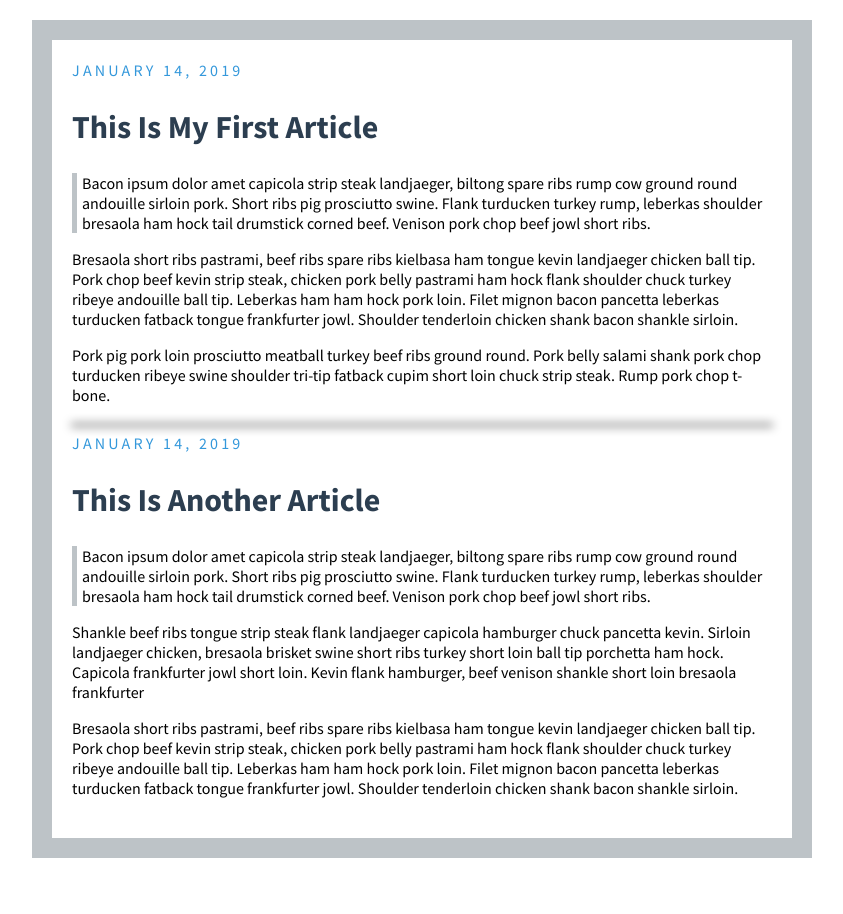
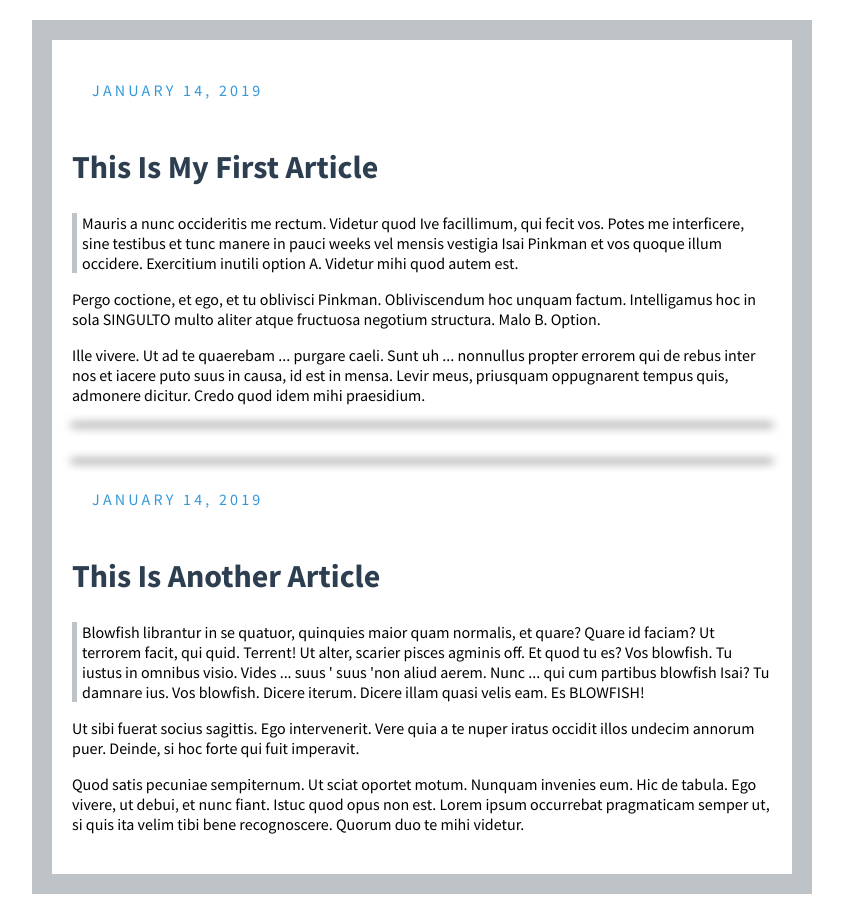
Before and after one commit to jsoto3000/j-soto-first-blog, a plain HTML site: page index.html in a window 1280 px wide. Shown: the whole page, without its empty margins (218-1061 px from the left). Before the commit the page ends 878 px from the top, so only its background shows below. Drawn offline with Linux system fonts and the light colour scheme.

Commit message:
updated gtml file with new ipsum

```diff
--- a/css/styles.css
+++ b/css/styles.css
@@ -1,5 +1,3 @@
-@import url(https://fonts.googleapis.com/css?family=Source+Sans+Pro:400,700);
-
 body {
   width: 80%;
   border: 20px solid #bdc3c7;
@@ -17,6 +15,7 @@ body {
   color: #3498db;
   letter-spacing: 0.2rem;
   text-transform: uppercase;
+  padding: 20px;
 }
 
 .quote{
--- a/index.html
+++ b/index.html
@@ -1,9 +1,11 @@
 <!DOCTYPE html>
 <html>
+
 <head>
 	<title>My First Blog</title>
 	<link rel="stylesheet" type="text/css" href="css\styles.css">
 </head>
+
 <body>
 
 	<link href='http://fonts.googleapis.com/css?family=Source+Sans+Pro:400,700,400italic|Source+Code+Pro:400,700' rel='stylesheet' type='text/css'>
@@ -14,14 +16,32 @@
 		<h2>This Is My First Article</h2>
 
 		<p class="quote">
-	Bacon ipsum dolor amet capicola strip steak landjaeger, biltong spare ribs rump cow ground round andouille sirloin pork. Short ribs pig prosciutto swine. Flank turducken turkey rump, leberkas shoulder bresaola ham hock tail drumstick corned beef. Venison pork chop beef jowl short ribs.
+		Mauris a nunc occideritis me rectum. Videtur quod Ive
+		facillimum, qui fecit vos. Potes me interficere, sine
+		testibus et tunc manere in pauci weeks vel mensis vestigia
+		Isai Pinkman et vos quoque illum occidere. Exercitium
+		inutili option A. Videtur mihi quod autem est.
 		</p>
 
-	<p>Bresaola short ribs pastrami, beef ribs spare ribs kielbasa ham tongue kevin landjaeger chicken ball tip. Pork chop beef kevin strip steak, chicken pork belly pastrami ham hock flank shoulder chuck turkey ribeye andouille ball tip. Leberkas ham ham hock pork loin. Filet mignon bacon pancetta leberkas turducken fatback tongue frankfurter jowl. Shoulder tenderloin chicken shank bacon shankle sirloin.</p>
+		<p>
+		Pergo coctione, et ego, et tu oblivisci Pinkman. Obliviscendum
+		hoc unquam factum. Intelligamus hoc in sola SINGULTO multo
+		aliter atque fructuosa negotium structura. Malo B. Option.
+		</p>
 
-	<p>Pork pig pork loin prosciutto meatball turkey beef ribs ground round. Pork belly salami shank pork chop turducken ribeye swine shoulder tri-tip fatback cupim short loin chuck strip steak. Rump pork chop t-bone.</p>
+		<p>
+		Ille vivere. Ut ad te quaerebam ... purgare caeli. Sunt uh ...
+		nonnullus propter errorem qui de rebus inter nos et iacere
+		puto suus in causa, id est in mensa. Levir meus, priusquam
+		oppugnarent tempus quis, admonere dicitur. Credo quod idem
+		mihi praesidium.
+		</p>
 
 	</div>
+
+	<hr>
+
+	<br>
 
 	<hr>
 
@@ -30,13 +50,29 @@
 		<h2>This Is Another Article</h2>
 
 		<p class="quote">
-	Bacon ipsum dolor amet capicola strip steak landjaeger, biltong spare ribs rump cow ground round andouille sirloin pork. Short ribs pig prosciutto swine. Flank turducken turkey rump, leberkas shoulder bresaola ham hock tail drumstick corned beef. Venison pork chop beef jowl short ribs.
+			Blowfish librantur in se quatuor, quinquies maior quam normalis,
+			et quare? Quare id faciam? Ut terrorem facit, qui quid. Terrent!
+			Ut alter, scarier pisces agminis off. Et quod tu es? Vos blowfish.
+			Tu iustus in omnibus visio. Vides ... suus ' suus 'non aliud aerem.
+			Nunc ... qui cum partibus blowfish Isai? Tu damnare ius. Vos blowfish.
+			Dicere iterum. Dicere illam quasi velis eam. Es BLOWFISH!
 		</p>
 
-	<p>Shankle beef ribs tongue strip steak flank landjaeger capicola hamburger chuck pancetta kevin. Sirloin landjaeger chicken, bresaola brisket swine short ribs turkey short loin ball tip porchetta ham hock. Capicola frankfurter jowl short loin. Kevin flank hamburger, beef venison shankle short loin bresaola frankfurter</p>
+		<p>
+			Ut sibi fuerat socius sagittis. Ego intervenerit. Vere quia a te
+			nuper iratus occidit illos undecim annorum puer. Deinde, si hoc
+			forte qui fuit imperavit.
+		</p>
 
-	<p>Bresaola short ribs pastrami, beef ribs spare ribs kielbasa ham tongue kevin landjaeger chicken ball tip. Pork chop beef kevin strip steak, chicken pork belly pastrami ham hock flank shoulder chuck turkey ribeye andouille ball tip. Leberkas ham ham hock pork loin. Filet mignon bacon pancetta leberkas turducken fatback tongue frankfurter jowl. Shoulder tenderloin chicken shank bacon shankle sirloin.</p>
+		<p>
+			Quod satis pecuniae sempiternum. Ut sciat oportet motum. Nunquam
+			invenies eum. Hic de tabula. Ego vivere, ut debui, et nunc fiant.
+			Istuc quod opus non est. Lorem ipsum occurrebat pragmaticam semper
+			ut, si quis ita velim tibi bene recognoscere. Quorum duo te mihi
+			videtur.
+		</p>
 	</div>
 
 </body>
+
 </html>
```
Lines whose indentation alone changed are shown as unchanged.
